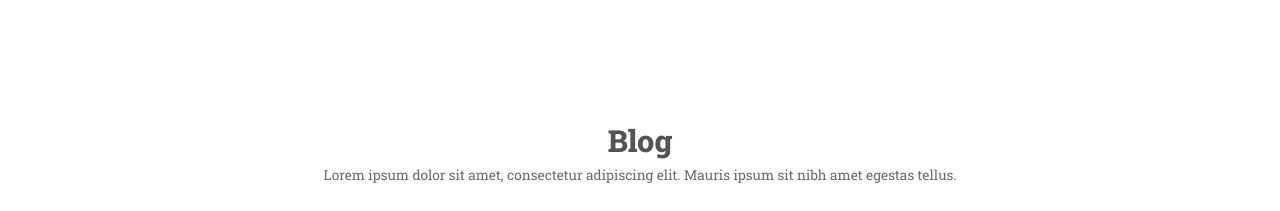
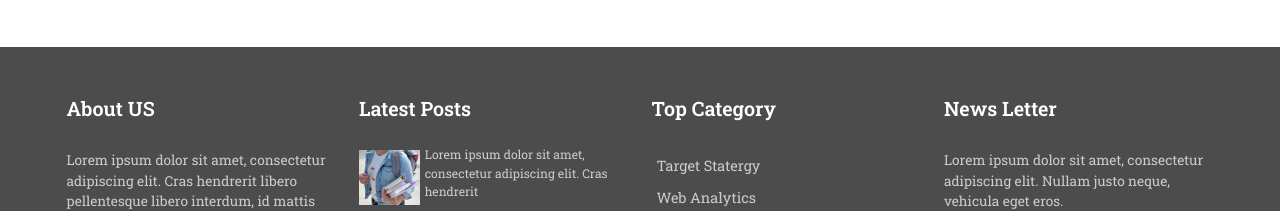
Before and after one commit to NGOseva/ngoseva-website, a plain HTML site: page index.html in a window 1280 px wide. Shown: the part 2553-2764 px from the top of the page. Drawn offline with nearby package versions, Linux system fonts and the light colour scheme.

Commit message:
removed-blog

```diff
--- a/index.html
+++ b/index.html
@@ -475,7 +475,7 @@
 
     <!--########################## Blog Starts Here ############################# -->
 
-    <div id="blog" class="service container-fluid px-4 bg-white py-5">
+    <!-- <div id="blog" class="service container-fluid px-4 bg-white py-5">
       <div class="container">
         <div class="section-title row mb-3">
           <h2 class="fw-bolder">Blog</h2>
@@ -529,7 +529,7 @@
           </div>
         </div>
       </div>
-    </div>
+    </div> -->
 
     <footer>
       <div class="inner">
```
